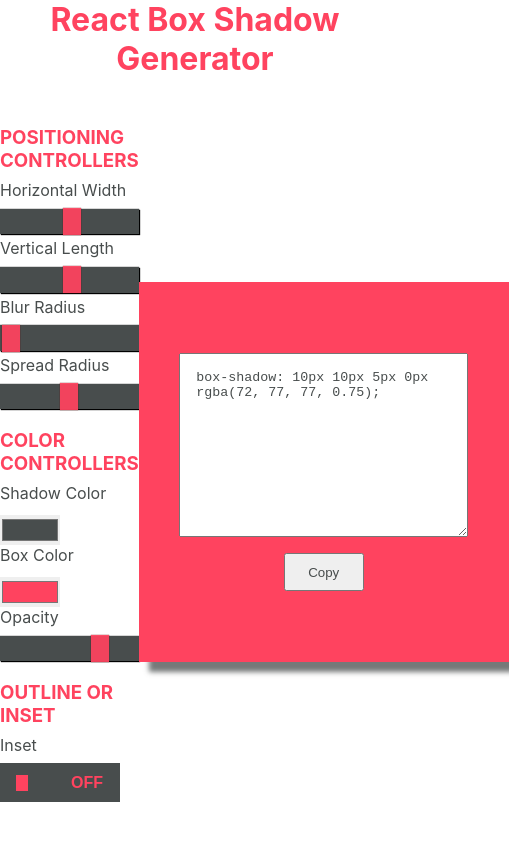
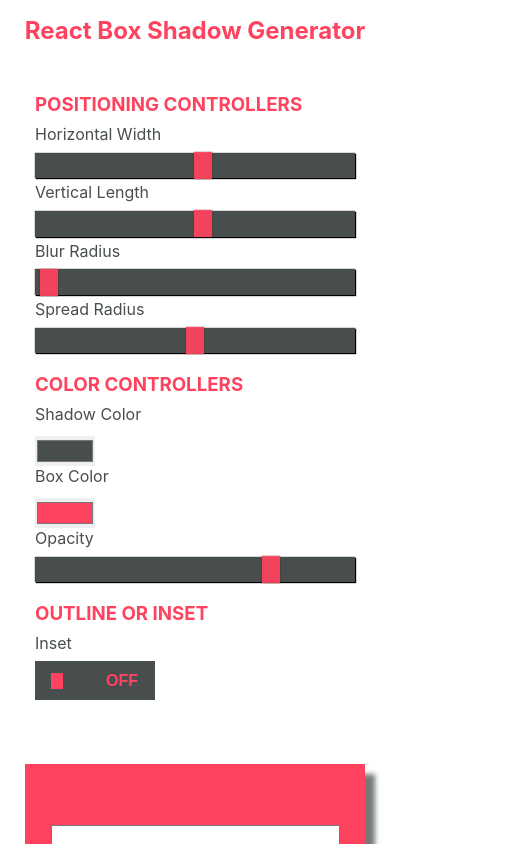
Before and after one commit to uptheirons78/react-box-shadow-generator, a React (Create React App) app: page / in a window 390 px wide. Shown: the top 844 px of the page, 509 px wide, since content can reach past the window. Built offline with nearby package versions, Linux system fonts and the light colour scheme.

Commit message:
responsive styles

```diff
--- a/src/App.css
+++ b/src/App.css
@@ -1,11 +1,13 @@
 .app-title {
   text-align: center;
+  margin-top: 1rem;
   margin-bottom: 3rem;
   color: var(--primary-color);
 }
 
 .app-wrapper {
   margin: 0 auto;
+  padding: 0 1rem;
   max-width: 1052px;
   width: 100%;
 
@@ -24,3 +26,18 @@
   justify-content: center;
   align-items: center;
 }
+
+@media screen and (max-width: 800px) {
+  .app-wrapper {
+    flex-direction: column;
+    justify-content: center;
+    align-items: center;
+    margin-bottom: 2rem;
+  }
+}
+
+@media screen and (max-width: 600px) {
+  .app-title {
+    font-size: 1.5rem;
+  }
+}
--- a/src/Box.css
+++ b/src/Box.css
@@ -23,3 +23,11 @@
 .box-message {
   color: #FFF;
 }
+
+@media screen and (max-width: 800px) {
+  .box {
+  margin-top: 3rem;
+  width: 340px;
+  height: 360px;
+}
+}
```
